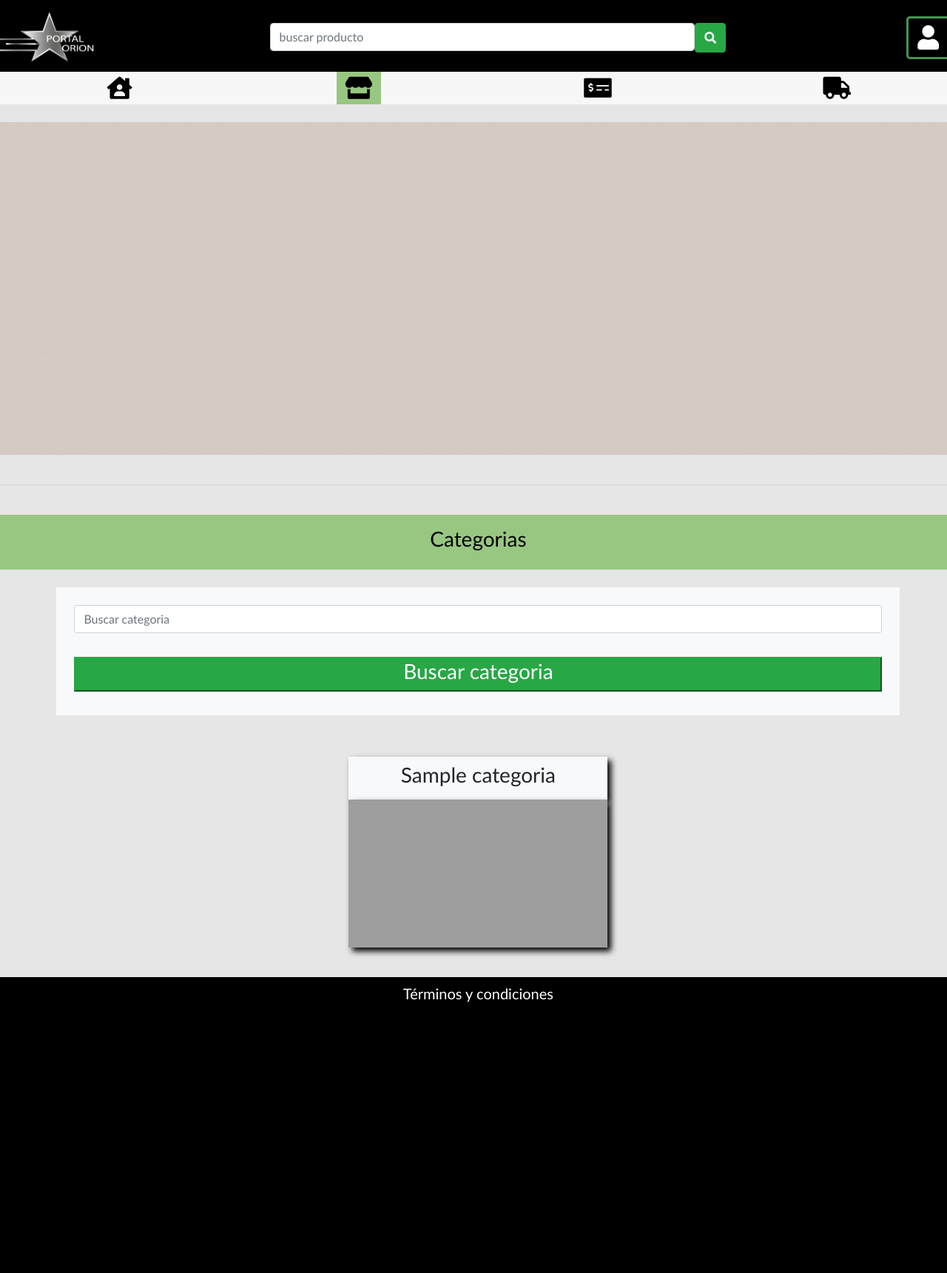
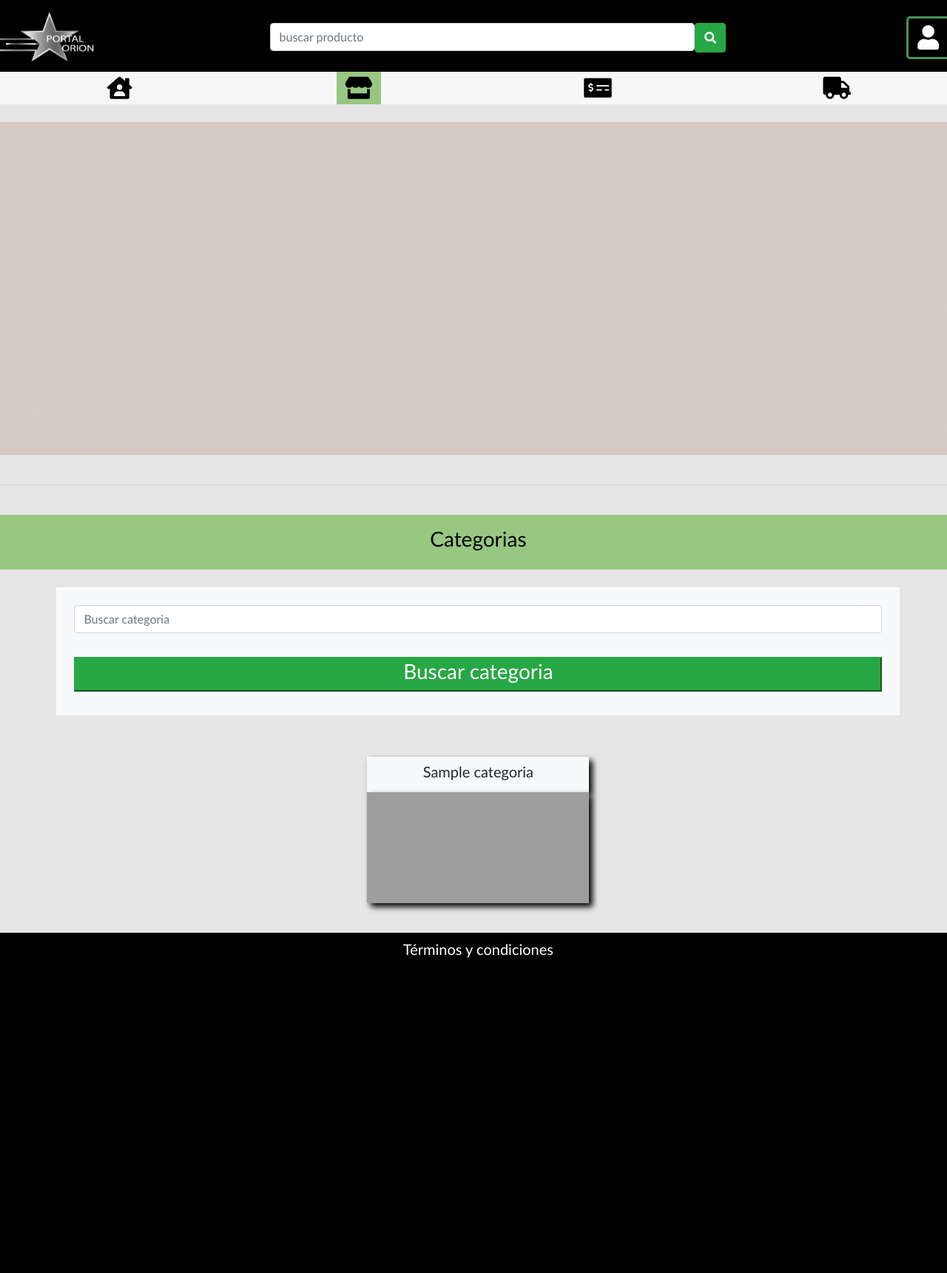
Before and after one commit to brightvr/portalorion, a PHP site: page /portalorion/tienda.php in a window 1280 px wide. Shown: the whole page at 74% size. After the commit the page ends 1295 px from the top, so only its background shows below. Run offline with PHP 8.4, Linux system fonts and the light colour scheme; tables that the repository leaves empty or names only in its code hold one stand-in row (values such as "Sample post"); grey boxes are pictures that could not be loaded.

Commit message:
Update tienda.php

```diff
--- a/tienda.php
+++ b/tienda.php
@@ -246,8 +246,8 @@ require 'componentes-interfaces/nav.php';
 
 
       <div class=" p-2  pt-5">
-        <div style=" width: 350px; box-shadow:5px 5px 8px black;" class="titulo bg-light d-flex justify-content-center p-2"><h3>'.$category[$f]['nombre'].'</h3></div>
-      <a href="categoria.php?categoria='.$category[$f]['nombre'].'">  <img  src="'.$category[$f]['card'].'" alt="" style="box-shadow:5px 5px 8px black; background:white; width: 350px; height:200px;"></a>
+        <div style=" width: 300px; box-shadow:5px 5px 8px black;" class="titulo bg-light d-flex justify-content-center p-2"><h5>'.$category[$f]['nombre'].'</h5></div>
+      <a href="categoria.php?categoria='.$category[$f]['nombre'].'">  <img  src="'.$category[$f]['card'].'" alt="" style="box-shadow:5px 5px 8px black; background:white; width: 300px; height:150px;"></a>
       </div>
 
       ';
```
